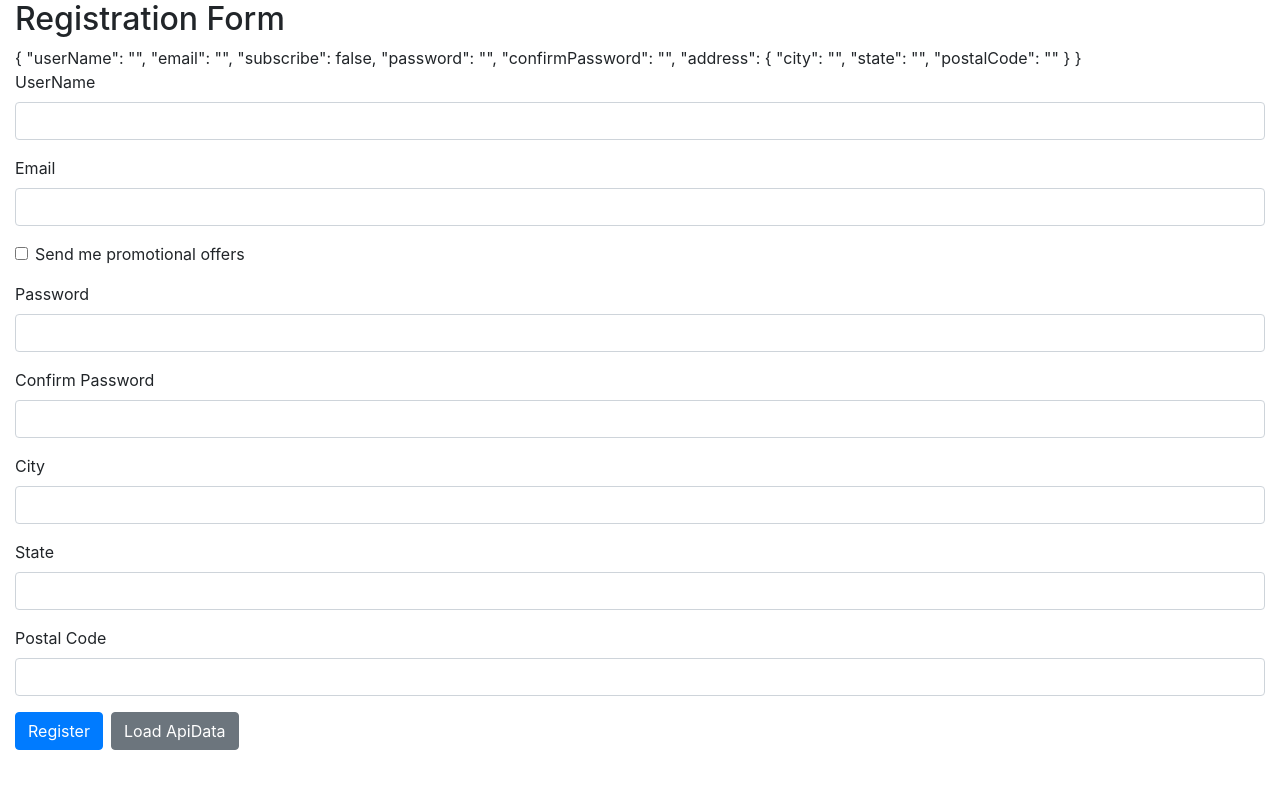
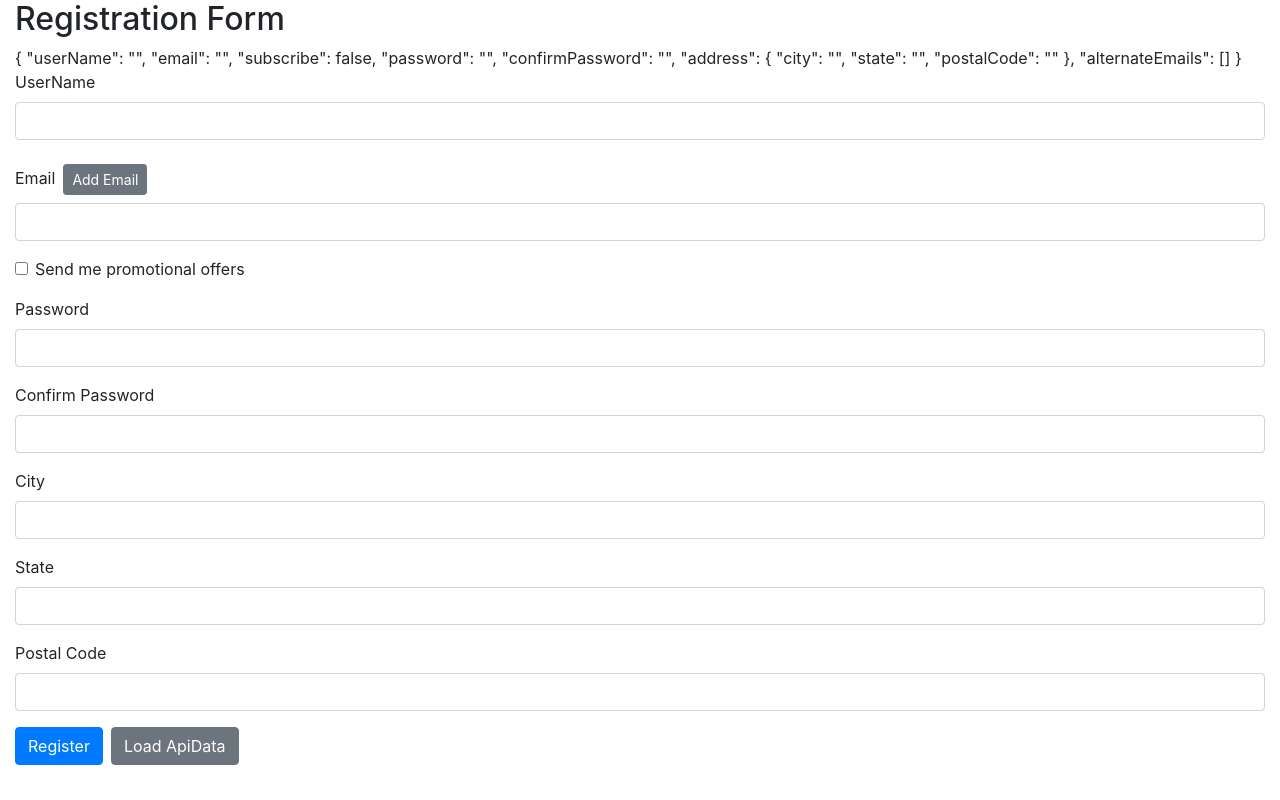
Before and after one commit to metabrez/ReactiveForm, an Angular app: page / in a window 1280 px wide. Built offline with nearby package versions, Linux system fonts and the light colour scheme.

Commit message:
dynamics form control

```diff
--- a/src/app/app.component.html
+++ b/src/app/app.component.html
@@ -23,8 +23,12 @@
   </div>
   <div class="form-group">
     <label>Email</label>
+    <button type="button" class="btn btn-secondary btn-sm m-2" (click)="addAlternateEmail()">Add Email</button>
     <input [class.is-invalid]="email.invalid && email.touched" type="text" class="form-control" formControlName="email">
     <small class="text-danger" [class.d-none]="email.valid || email.untouched">Email is Required</small>
+    <div formArrayName="alternateEmails" *ngFor="let email of alternateEmails.controls;let i=index">
+    <input type="text" class="form-control my-1" [formControlName]="i">
+    </div>
   </div>
 <div class="form-check mb-3">
   <input type="checkbox" class="form-check-input" formControlName="subscribe">
--- a/src/app/app.component.ts
+++ b/src/app/app.component.ts
@@ -1,5 +1,5 @@
 import { Component, OnInit } from '@angular/core';
-import { FormBuilder,Validator, Validators, FormGroup} from '@angular/forms';
+import { FormBuilder,Validator, Validators, FormGroup, FormArray} from '@angular/forms';
 import { forbiddenNameValidator } from './shared/user-name.validator';
 import { PasswordValidator } from './shared/password.validator';
 
@@ -21,7 +21,12 @@
   get email(){
     return this.registrationForm.get('email');
   }
-
+ get alternateEmails(){
+   return this.registrationForm.get('alternateEmails') as FormArray;
+ }
+ addAlternateEmail(){
+   this.alternateEmails.push(this.fb.control(''));
+ }
 
   //This get userName() is used in app.component.html for making code cleaner
   ngOnInit(){
@@ -35,7 +40,8 @@
         city:[''],
         state:[''],
         postalCode:['']
-      })
+      }),
+      alternateEmails:this.fb.array([])
     }
     ,
     {validator:PasswordValidator}
```
